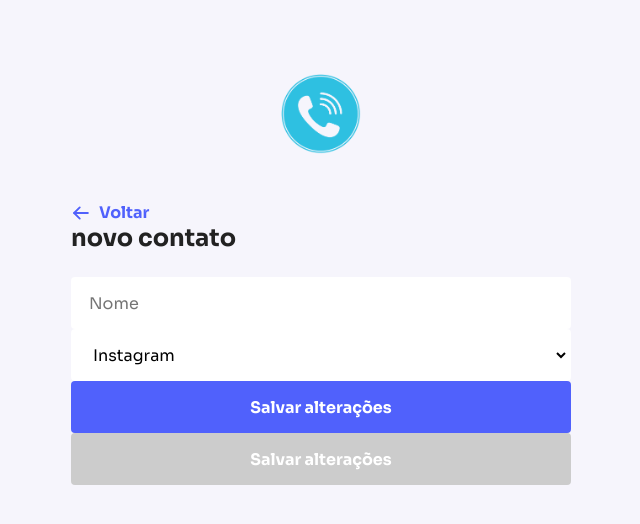
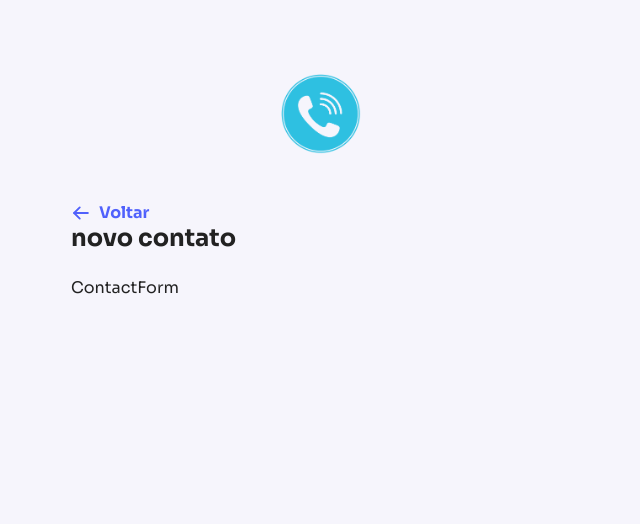
Before and after one commit to timabuntu/myContacts, a React (Vite) app: page /new in a window 1280 px wide. Shown: the top 524 px of the page, without its empty margins (319-959 px from the left). Built offline with nearby package versions, Linux system fonts and the light colour scheme.

Commit message:
chore: ContactForm imported and deleted mock data

```diff
--- a/src/pages/NewContact/index.jsx
+++ b/src/pages/NewContact/index.jsx
@@ -1,24 +1,13 @@
-import Button from '../../components/Button';
-import Input from '../../components/Input';
+import ContactForm from '../../components/ContactForm';
 import PageHeader from '../../components/PageHeader';
-import Select from '../../components/Select';
 
 export default function NewContact() {
   return (
     <>
       <PageHeader title="novo contato" />
-      <Input type="text" placeholder="Nome" />
-      <Select>
-        <option value="123">Instagram</option>
-        <option value="123">Instagram</option>
-        <option value="123">Instagram</option>
-        <option value="123">Instagram</option>
-        <option value="123">Instagram</option>
-        <option value="123">Instagram</option>
-      </Select>
 
-      <Button type="button">Salvar alterações</Button>
-      <Button type="button" disabled>Salvar alterações</Button>
+      <ContactForm />
     </>
+
   );
 }
```
